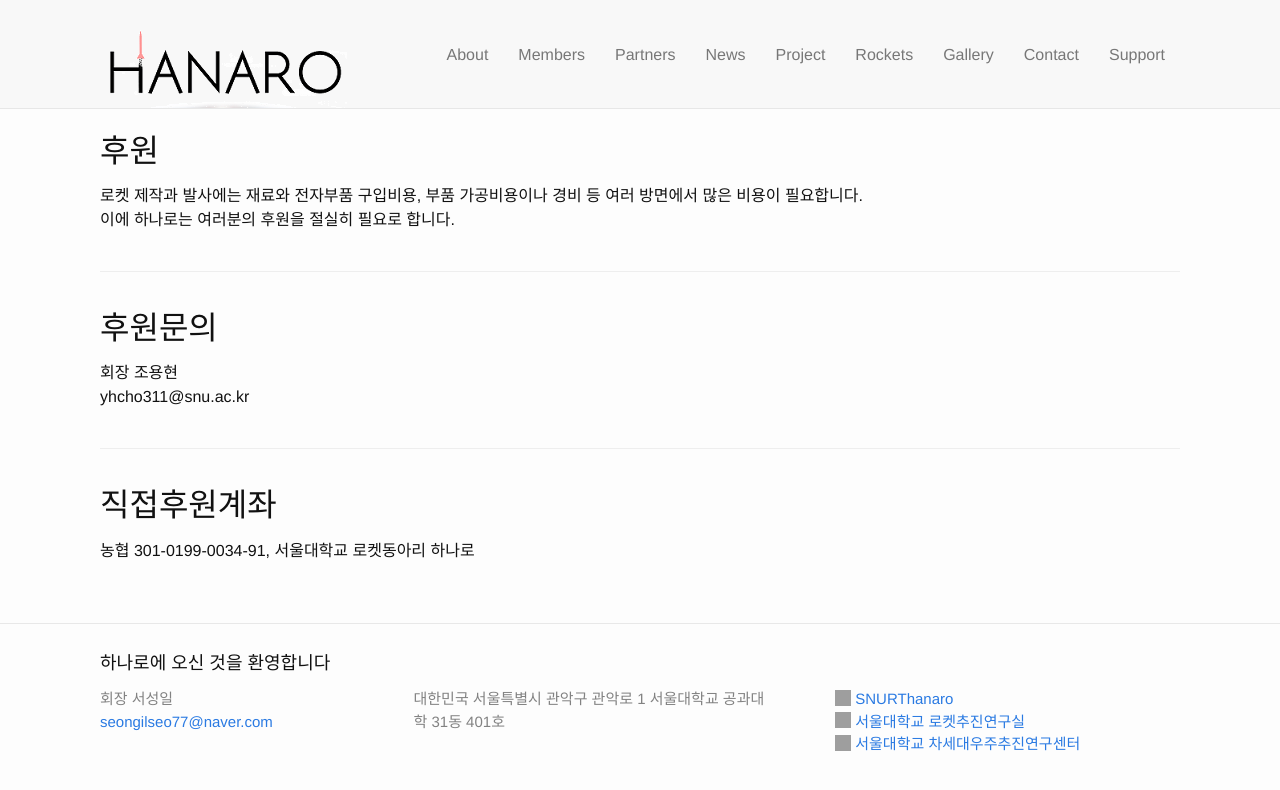
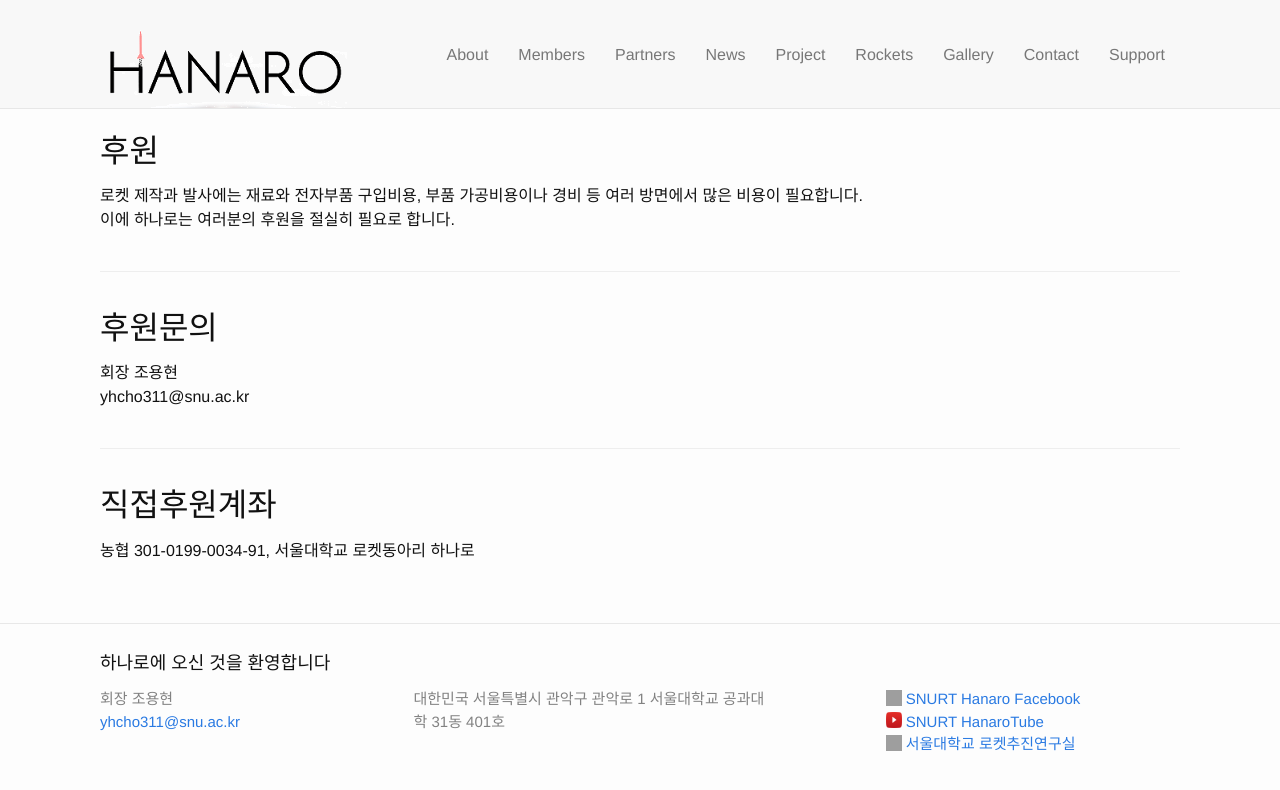
Before and after one commit to Hanaro2021/hanaro.github.io, a Jekyll site: the page built from _pages/9.support.md, in a window 1280 px wide. Shown: the top 790 px of the page. Built offline with Jekyll 4.4.1, drawn with Linux system fonts in a browser that asks for light colours; nearby versions of some CDN libraries; grey boxes are pictures that could not be loaded.

Commit message:
Update _config.yml

```diff
--- a/_config.yml
+++ b/_config.yml
@@ -14,8 +14,8 @@
 # You can create any custom variable you would like, and they will be accessible
 # in the templates via {{ site.myvariable }}.
 title: 하나로에 오신 것을 환영합니다
-author: 회장 서성일
-email: seongilseo77@naver.com
+author: 회장 조용현
+email: yhcho311@snu.ac.kr
 address : > # this means to ignore newlines until "baseurl:"
   대한민국 서울특별시 관악구 관악로 1
   서울대학교 공과대학 31동 401호
@@ -35,15 +35,20 @@ exclude:
 
 ext_link1:
   url: https://www.facebook.com/SNURThanaro/
-  name: SNURThanaro
+  name: SNURT Hanaro Facebook
   icon: https://github.com/hsb6350/hanaro.github.io/blob/master/assets/logo/facebook.png?raw=true
 
 ext_link2:
+  url: https://www.youtube.com/channel/UC5VlNtDRndWDzLMPAi3VHJA
+  name: SNURT HanaroTube
+  icon: https://github.com/Hanaro2021/hanaro.github.io/blob/master/assets/logo/YouTube-icon-full_color.png?raw=true
+
+ext_link3:
   url: http://rpl.snu.ac.kr/
   name: 서울대학교 로켓추진연구실
   icon: https://github.com/hsb6350/hanaro.github.io/blob/master/assets/logo/googleplus.png?raw=true
 
-ext_link3:
+ext_link4:
   url: http://sprc.snu.ac.kr/
   name: 서울대학교 차세대우주추진연구센터
   icon: https://github.com/hsb6350/hanaro.github.io/blob/master/assets/logo/sprc.PNG?raw=true
```
